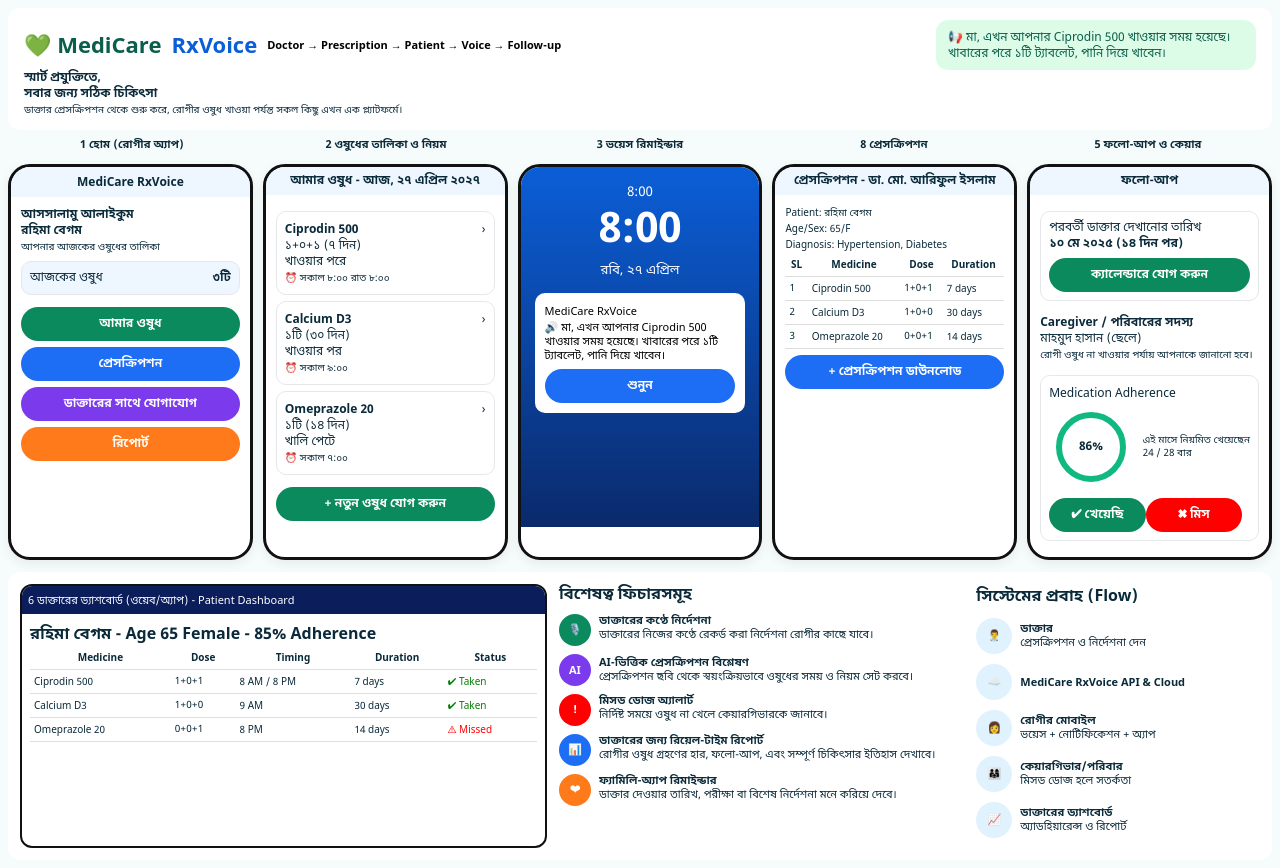
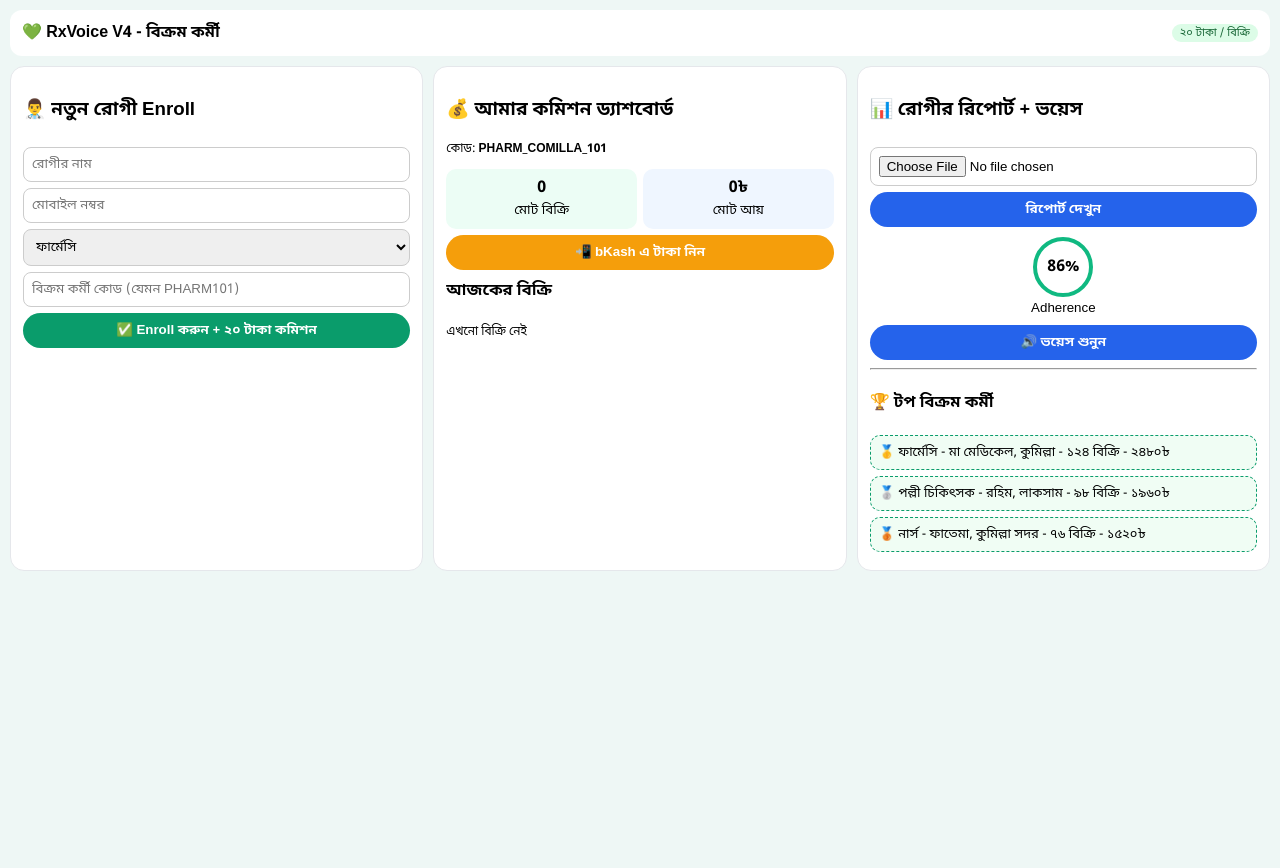
Before and after one commit to neurogripxx-collab/medivoice.bd, a plain HTML site: page index.html in a window 1280 px wide. After the commit the page ends 800 px from the top, so only its background shows below. Drawn offline with Linux system fonts and the light colour scheme.

Commit message:
Update index.html

```diff
--- a/index.html
+++ b/index.html
@@ -1,113 +1,108 @@
 <!DOCTYPE html>
 <html lang="bn">
 <head>
-<meta charset="UTF-8">
-<meta name="viewport" content="width=device-width, initial-scale=1">
-<title>MediCare RxVoice - Same as Design</title>
-<link href="https://fonts.googleapis.com/css2?family=Noto+Sans+Bengali:wght@400;600;700&display=swap" rel="stylesheet">
+<meta charset="UTF-8"><meta name="viewport" content="width=device-width, initial-scale=1">
+<title>MediCare RxVoice V4 - Bikrom Kormi</title>
+<link href="https://fonts.googleapis.com/css2?family=Noto+Sans+Bengali:wght@400;700&display=swap" rel="stylesheet">
 <style>
-*{box-sizing:border-box;font-family:'Noto Sans Bengali',system-ui}
-body{margin:0;background:#f6fbfb;padding:8px;color:#0a2a3a}
-.header{display:flex;justify-content:space-between;align-items:center;background:#fff;padding:12px 16px;border-radius:12px;flex-wrap:wrap}
-.logo{display:flex;gap:10px;align-items:center;font-weight:800;font-size:22px;color:#0b5e4b}
-.logo b{color:#0b5ed7}
-.badge{background:#dcfce7;color:#0b5e4b;padding:8px 12px;border-radius:12px;font-size:12px;max-width:320px}
-.screens{display:grid;grid-template-columns:repeat(5,1fr);gap:10px;margin:12px 0}
-@media(max-width:1100px){.screens{grid-template-columns:repeat(2,1fr)}}
-@media(max-width:600px){.screens{grid-template-columns:1fr}}
-.phone{border:3px solid #111;border-radius:22px;overflow:hidden;background:#fff;box-shadow:0 4px 12px #0001}
-.phone .t{font-weight:700;font-size:12px;padding:6px 10px;background:#eef6ff;text-align:center}
-.screen{padding:10px;font-size:12px;min-height:320px}
-.m{border:1px solid #e5e7eb;border-radius:10px;padding:8px;margin:6px 0;display:flex;justify-content:space-between}
-.btn{width:100%;padding:9px;border:none;border-radius:20px;color:#fff;font-weight:700;margin-top:6px;font-size:12px}
-.g{background:#0b8a5e}.b{background:#1d6ef5}.p{background:#7c3aed}.o{background:#ff7a1a}
-.rem{background:linear-gradient(180deg,#0b5ed7,#0a2a6b);color:#fff;text-align:center;padding:14px;min-height:360px}
-.circle{width:70px;height:70px;border:6px solid #10b981;border-radius:50%;display:flex;align-items:center;justify-content:center;margin:10px auto;font-weight:800}
-.bottom{display:grid;grid-template-columns:1.3fr 1fr 0.7fr;gap:12px;margin-top:12px;background:#fff;padding:12px;border-radius:12px}
-@media(max-width:900px){.bottom{grid-template-columns:1fr}}
-.feat{display:flex;gap:8px;margin:8px 0;font-size:11px}
-.icon{width:32px;height:32px;border-radius:50%;display:flex;align-items:center;justify-content:center;color:#fff;font-weight:700;flex-shrink:0}
-.flowBox{display:flex;gap:8px;align-items:center;margin:10px 0;font-size:11px}
-.dot{width:36px;height:36px;border-radius:50%;background:#e0f2fe;display:flex;align-items:center;justify-content:center}
-table{width:100%;font-size:10px;border-collapse:collapse} th,td{border-bottom:1px solid #ddd;padding:4px}
+*{box-sizing:border-box;font-family:'Noto Sans Bengali',sans-serif}
+body{margin:0;background:#eef7f5;padding:10px}
+.h{background:#fff;padding:12px;border-radius:12px;display:flex;justify-content:space-between;align-items:center}
+.grid{display:grid;grid-template-columns:1fr 1fr 1fr;gap:10px;margin-top:10px}
+@media(max-width:900px){.grid{grid-template-columns:1fr}}
+.card{background:#fff;border-radius:14px;padding:12px;border:1px solid #e5e7eb}
+.btn{width:100%;padding:9px;border:none;border-radius:20px;color:#fff;font-weight:700;margin-top:6px;cursor:pointer}
+.g{background:#0a9c6b}.b{background:#2563eb}.o{background:#f59e0b}.r{background:#ef4444}
+.inp{width:100%;padding:8px;border:1px solid #ccc;border-radius:8px;margin-top:6px}
+.badge{display:inline-block;background:#dcfce7;color:#166534;padding:2px 8px;border-radius:10px;font-size:11px}
+.agent{border:1px dashed #0a9c6b;background:#f0fdf4;border-radius:10px;padding:8px;margin:6px 0;font-size:13px}
 </style>
 </head>
 <body>
 
-<div class="header">
-<div class="logo">💚 MediCare <b>RxVoice</b> <small style="font-size:11px;color:#000">Doctor → Prescription → Patient → Voice → Follow-up</small></div>
-<div class="badge">📢 মা, এখন আপনার Ciprodin 500 খাওয়ার সময় হয়েছে। খাবারের পরে ১টি ট্যাবলেট, পানি দিয়ে খাবেন।</div>
-<div style="font-size:12px"><b>স্মার্ট প্রযুক্তিতে,<br>সবার জন্য সঠিক চিকিৎসা</b><br><small>ডাক্তার প্রেসক্রিপশন থেকে শুরু করে, রোগীর ওষুধ খাওয়া পর্যন্ত সকল কিছু এখন এক প্ল্যাটফর্মে।</small></div>
+<div class="h">
+<b>💚 RxVoice V4 - বিক্রম কর্মী</b>
+<span class="badge">২০ টাকা / বিক্রি</span>
 </div>
 
-<div style="display:grid;grid-template-columns:repeat(5,1fr);gap:6px;font-size:11px;font-weight:700;margin:8px 0;text-align:center">
-<span>1 হোম (রোগীর অ্যাপ)</span><span>2 ওষুধের তালিকা ও নিয়ম</span><span>3 ভয়েস রিমাইন্ডার</span><span>8 প্রেসক্রিপশন</span><span>5 ফলো-আপ ও কেয়ার</span>
+<div class="grid">
+<!-- LEFT: রোগী Enroll + রেফারেল -->
+<div class="card">
+<h3>👨‍⚕️ নতুন রোগী Enroll</h3>
+<input id="pName" class="inp" placeholder="রোগীর নাম">
+<input id="pPhone" class="inp" placeholder="মোবাইল নম্বর">
+<select id="agentType" class="inp">
+<option value="ফার্মেসি">ফার্মেসি</option>
+<option value="পল্লী চিকিৎসক">পল্লী চিকিৎসক</option>
+<option value="নার্স">নার্স / SACMO</option>
+<option value="ডাক্তার">ডাক্তার</option>
+<option value="ফার্মা SR">ফার্মা SR</option>
+</select>
+<input id="refCode" class="inp" placeholder="বিক্রম কর্মী কোড (যেমন PHARM101)">
+<button class="btn g" onclick="enroll()">✅ Enroll করুন + ২০ টাকা কমিশন</button>
+<p id="enSt" style="font-size:12px;color:green"></p>
+<div id="meds"></div>
 </div>
 
-<div class="screens">
-<!-- 1 -->
-<div class="phone"><div class="t">MediCare RxVoice</div><div class="screen">
-<b>আসসালামু আলাইকুম</b><br><b>রহিমা বেগম</b><br><small>আপনার আজকের ওষুধের তালিকা</small>
-<div class="m" style="background:#eef6ff">আজকের ওষুধ<br><b>৩টি</b></div>
-<button class="btn g">আমার ওষুধ</button><button class="btn b">প্রেসক্রিপশন</button><button class="btn p">ডাক্তারের সাথে যোগাযোগ</button><button class="btn o">রিপোর্ট</button>
-</div></div>
-<!-- 2 -->
-<div class="phone"><div class="t">আমার ওষুধ - আজ, ২৭ এপ্রিল ২০২৭</div><div class="screen">
-<div class="m"><div><b>Ciprodin 500</b><br>১+০+১ (৭ দিন)<br>খাওয়ার পরে<br><small>⏰ সকাল ৮:০০ রাত ৮:০০</small></div><span>›</span></div>
-<div class="m"><div><b>Calcium D3</b><br>১টি (৩০ দিন)<br>খাওয়ার পর<br><small>⏰ সকাল ৯:০০</small></div><span>›</span></div>
-<div class="m"><div><b>Omeprazole 20</b><br>১টি (১৪ দিন)<br>খালি পেটে<br><small>⏰ সকাল ৭:০০</small></div><span>›</span></div>
-<button class="btn g">+ নতুন ওষুধ যোগ করুন</button>
-</div></div>
-<!-- 3 -->
-<div class="phone"><div class="rem"><small>8:00</small><h1 style="font-size:42px;margin:0">8:00</h1><small>রবি, ২৭ এপ্রিল</small>
-<div style="background:#fff;color:#000;border-radius:10px;padding:10px;margin-top:12px;text-align:left;font-size:11px">MediCare RxVoice<br>🔊 মা, এখন আপনার Ciprodin 500 খাওয়ার সময় হয়েছে। খাবারের পরে ১টি ট্যাবলেট, পানি দিয়ে খাবেন।<br><button class="btn b" onclick="let u=new SpeechSynthesisUtterance('মা, এখন আপনার Ciprodin 500 খাওয়ার সময় হয়েছে। খাবারের পরে একটি ট্যাবলেট, পানি দিয়ে খাবেন।');u.lang='bn-BD';speechSynthesis.speak(u)">শুনুন</button></div>
-</div></div>
-<!-- 4 -->
-<div class="phone"><div class="t">প্রেসক্রিপশন - ডা. মো. আরিফুল ইসলাম</div><div class="screen">
-<small>Patient: রহিমা বেগম<br>Age/Sex: 65/F<br>Diagnosis: Hypertension, Diabetes</small>
-<table><tr><th>SL</th><th>Medicine</th><th>Dose</th><th>Duration</th></tr><tr><td>1</td><td>Ciprodin 500</td><td>1+0+1</td><td>7 days</td></tr><tr><td>2</td><td>Calcium D3</td><td>1+0+0</td><td>30 days</td></tr><tr><td>3</td><td>Omeprazole 20</td><td>0+0+1</td><td>14 days</td></tr></table>
-<button class="btn b">+ প্রেসক্রিপশন ডাউনলোড</button>
-</div></div>
-<!-- 5 -->
-<div class="phone"><div class="t">ফলো-আপ</div><div class="screen">
-<div class="m" style="display:block">পরবর্তী ডাক্তার দেখানোর তারিখ<br><b>১০ মে ২০২৫ (১৪ দিন পর)</b><br><button class="btn g">ক্যালেন্ডারে যোগ করুন</button></div>
-<p><b>Caregiver / পরিবারের সদস্য</b><br>মাহমুদ হাসান (ছেলে)<br><small>রোগী ওষুধ না খাওয়ার পর্যায় আপনাকে জানানো হবে।</small></p>
-<div class="m" style="display:block">Medication Adherence<br><div style="display:flex;align-items:center;gap:10px"><div class="circle" id="circle">86%</div><small id="cnt">এই মাসে নিয়মিত খেয়েছেন<br>24 / 28 বার</small></div><button class="btn g" style="width:48%" onclick="taken++;update()">✔ খেয়েছি</button><button class="btn" style="width:48%;background:red" onclick="if(taken>0)taken--;update()">✖ মিস</button></div>
-</div></div>
+<!-- MIDDLE: এজেন্ট ড্যাশবোর্ড -->
+<div class="card">
+<h3>💰 আমার কমিশন ড্যাশবোর্ড</h3>
+<p style="font-size:12px">কোড: <b id="myCode">PHARM_COMILLA_101</b></p>
+<div style="display:flex;gap:6px">
+<div style="flex:1;background:#ecfdf5;padding:8px;border-radius:10px;text-align:center"><b id="totalSale">0</b><br><small>মোট বিক্রি</small></div>
+<div style="flex:1;background:#eff6ff;padding:8px;border-radius:10px;text-align:center"><b id="totalTk">0৳</b><br><small>মোট আয়</small></div>
+</div>
+<button class="btn o" onclick="payout()">📲 bKash এ টাকা নিন</button>
+<h4 style="margin-top:10px">আজকের বিক্রি</h4>
+<div id="saleList" style="font-size:12px"></div>
 </div>
 
-<div class="bottom">
-<div style="border:2px solid #111;border-radius:12px;overflow:hidden"><div style="background:#0b1d5a;color:#fff;padding:6px;font-size:11px">6 ডাক্তারের ড্যাশবোর্ড (ওয়েব/অ্যাপ) - Patient Dashboard</div><div style="padding:8px"><b>রহিমা বেগম - Age 65 Female - 85% Adherence</b><table><tr><th>Medicine</th><th>Dose</th><th>Timing</th><th>Duration</th><th>Status</th></tr><tr><td>Ciprodin 500</td><td>1+0+1</td><td>8 AM / 8 PM</td><td>7 days</td><td style="color:green">✔ Taken</td></tr><tr><td>Calcium D3</td><td>1+0+0</td><td>9 AM</td><td>30 days</td><td style="color:green">✔ Taken</td></tr><tr><td>Omeprazole 20</td><td>0+0+1</td><td>8 PM</td><td>14 days</td><td style="color:red">⚠ Missed</td></tr></table></div></div>
-
-<div>
-<h4 style="margin:0">বিশেষত্ব ফিচারসমূহ</h4>
-<div class="feat"><div class="icon" style="background:#0b8a5e">🎙️</div><div><b>ডাক্তারের কণ্ঠে নির্দেশনা</b><br>ডাক্তারের নিজের কণ্ঠে রেকর্ড করা নির্দেশনা রোগীর কাছে যাবে।</div></div>
-<div class="feat"><div class="icon" style="background:#7c3aed">AI</div><div><b>AI-ভিত্তিক প্রেসক্রিপশন বিশ্লেষণ</b><br>প্রেসক্রিপশন ছবি থেকে স্বয়ংক্রিয়ভাবে ওষুধের সময় ও নিয়ম সেট করবে।</div></div>
-<div class="feat"><div class="icon" style="background:red">!</div><div><b>মিসড ডোজ অ্যালার্ট</b><br>নির্দিষ্ট সময়ে ওষুধ না খেলে কেয়ারগিভারকে জানাবে।</div></div>
-<div class="feat"><div class="icon" style="background:#1d6ef5">📊</div><div><b>ডাক্তারের জন্য রিয়েল-টাইম রিপোর্ট</b><br>রোগীর ওষুধ গ্রহণের হার, ফলো-আপ, এবং সম্পূর্ণ চিকিৎসার ইতিহাস দেখাবে।</div></div>
-<div class="feat"><div class="icon" style="background:#ff7a1a">❤</div><div><b>ফ্যামিলি-অ্যাপ রিমাইন্ডার</b><br>ডাক্তার দেওয়ার তারিখ, পরীক্ষা বা বিশেষ নির্দেশনা মনে করিয়ে দেবে।</div></div>
+<!-- RIGHT: রিপোর্ট + ভয়েস -->
+<div class="card">
+<h3>📊 রোগীর রিপোর্ট + ভয়েস</h3>
+<input type="file" accept="image/*" class="inp">
+<button class="btn b" onclick="alert('রিপোর্ট স্ক্যান হলো: BP ভালো আছে')">রিপোর্ট দেখুন</button>
+<div style="text-align:center;margin-top:10px">
+<div style="width:60px;height:60px;border:4px solid #10b981;border-radius:50%;display:flex;align-items:center;justify-content:center;margin:0 auto;font-weight:800">86%</div>
+<small>Adherence</small>
 </div>
-
-<div>
-<h4 style="margin:0">সিস্টেমের প্রবাহ (Flow)</h4>
-<div class="flowBox"><div class="dot">👨‍⚕️</div><div><b>ডাক্তার</b><br>প্রেসক্রিপশন ও নির্দেশনা দেন</div></div>
-<div class="flowBox"><div class="dot">☁️</div><div><b>MediCare RxVoice API & Cloud</b></div></div>
-<div class="flowBox"><div class="dot">👩</div><div><b>রোগীর মোবাইল</b><br>ভয়েস + নোটিফিকেশন + অ্যাপ</div></div>
-<div class="flowBox"><div class="dot">👨‍👩‍👧</div><div><b>কেয়ারগিভার/পরিবার</b><br>মিসড ডোজ হলে সতর্কতা</div></div>
-<div class="flowBox"><div class="dot">📈</div><div><b>ডাক্তারের ড্যাশবোর্ড</b><br>অ্যাডহিয়ারেন্স ও রিপোর্ট</div></div>
+<button class="btn b" onclick="speak()">🔊 ভয়েস শুনুন</button>
+<hr>
+<h4>🏆 টপ বিক্রম কর্মী</h4>
+<div class="agent">🥇 ফার্মেসি - মা মেডিকেল, কুমিল্লা - ১২৪ বিক্রি - ২৪৮০৳</div>
+<div class="agent">🥈 পল্লী চিকিৎসক - রহিম, লাকসাম - ৯৮ বিক্রি - ১৯৬০৳</div>
+<div class="agent">🥉 নার্স - ফাতেমা, কুমিল্লা সদর - ৭৬ বিক্রি - ১৫২০৳</div>
 </div>
 </div>
 
 <script>
-let taken=24, total=28;
-function update(){
- let p=Math.round(taken/total*100);
- if(p>100)p=100;if(p<0)p=0;
- document.getElementById('circle').innerText=p+'%';
- document.getElementById('cnt').innerHTML='এই মাসে নিয়মিত খেয়েছেন<br>'+taken+' / '+total+' বার';
- localStorage.setItem('taken',taken);
+let sales = JSON.parse(localStorage.getItem('sales')||'[]');
+let tk = sales.length*20;
+function render(){
+ document.getElementById('totalSale').innerText=sales.length;
+ document.getElementById('totalTk').innerText=tk+'৳';
+ document.getElementById('saleList').innerHTML=sales.slice(0,5).map(s=>`• ${s.name} - ${s.phone} - ${s.agent} <span class="badge">+20৳</span>`).join('<br>')||'এখনো বিক্রি নেই';
 }
-update();
+render();
+function enroll(){
+ let name=document.getElementById('pName').value, phone=document.getElementById('pPhone').value, agent=document.getElementById('agentType').value, code=document.getElementById('refCode').value;
+ if(!name||!phone){alert('নাম ও মোবাইল দিন');return;}
+ sales.unshift({name,phone,agent,code,time:new Date().toLocaleDateString('bn-BD')});
+ localStorage.setItem('sales',JSON.stringify(sales));
+ tk=sales.length*20;
+ document.getElementById('enSt').innerText=`✅ ${name} Enroll সফল! ${agent} (${code}) ২০ টাকা পাবে`;
+ document.getElementById('pName').value='';document.getElementById('pPhone').value='';
+ render();
+}
+function payout(){
+ if(sales.length==0){alert('কোনো বিক্রি নেই');return;}
+ alert(`✅ ${tk} টাকা bKash (01XXXXXXXXX) এ পাঠানো হয়েছে!`);
+ sales=[]; localStorage.setItem('sales',JSON.stringify([])); render();
+}
+function speak(){
+ let u=new SpeechSynthesisUtterance('আপনার ওষুধ খাওয়ার সময় হয়েছে, লাল পাতার ওষুধটি খান');
+ u.lang='bn-BD'; speechSynthesis.speak(u);
+}
 </script>
 </body>
 </html>
```
